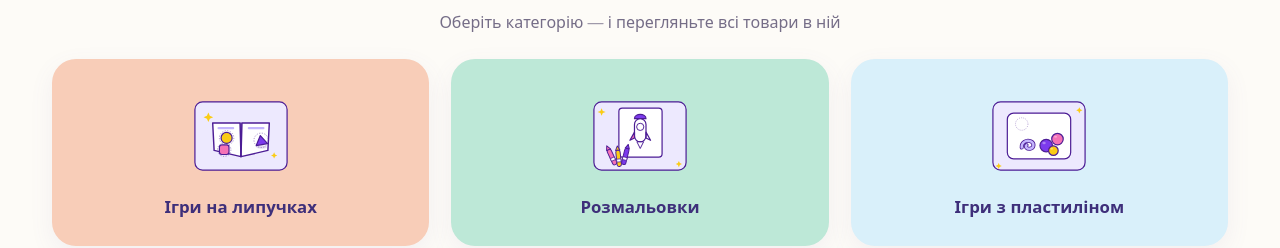
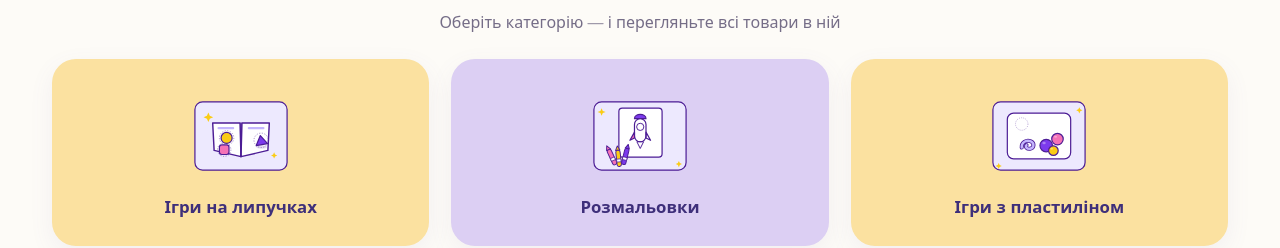
Before and after one commit to ProfessorDZ/barndom, a plain HTML site: page index.html in a window 1280 px wide. Shown: the part 559-807 px from the top of the page. Drawn offline with nearby package versions, Linux system fonts and the light colour scheme.

Commit message:
Use two tile colours on the home page
Co-Authored-By: Claude Opus 5 <noreply@anthropic.com>

```diff
--- a/css/styles.css
+++ b/css/styles.css
@@ -27,11 +27,10 @@
     lines) — never a big block; same tone as ink, just kept as its own
     variable for the few spots that used to be near-black */
 
-  /* pastel accents, tuned to the logo artwork — one per active home-page
-     tile, used sparingly elsewhere */
-  --color-peach: #f8cdb8; /* astronaut's skin tone */
-  --color-mint: #bde8d7; /* rocket's teal/mint */
-  --color-sky: #d9f0fa; /* astronaut suit's baby blue */
+  /* pastel accents, tuned to the logo artwork — the home-page tiles now
+     alternate between just --color-sun and --color-lilac (checkerboard,
+     driven by tile position — see the tile grid rules below); --color-sun
+     and --color-blush also still cover badges elsewhere */
   --color-sun: #fbe1a0; /* the star's warm yellow */
   --color-blush: #f6cbd8;
   --color-lilac: #dccff3;
@@ -934,28 +933,41 @@ button {
   box-shadow: var(--shadow-lift);
 }
 
-.type-tile--peach {
-  background: var(--color-peach);
-}
-
-.type-tile--mint {
-  background: var(--color-mint);
-}
-
-.type-tile--sky {
-  background: var(--color-sky);
-}
-
-.type-tile--sun {
+/* Two-colour checkerboard, driven by DOM position (not by the tile's
+   type/pastel modifier class) so it keeps alternating no matter how many
+   columns the grid currently has. At 1 and 3 columns a plain odd/even
+   split already checkerboards; at 2 columns (the 480–899px breakpoint)
+   odd/even would stripe the columns instead, so that width gets its own
+   period-4 pattern. The disabled (coming-soon) tile is excluded so it
+   always stays grey regardless of its position. */
+.tile-grid > .type-tile:not(.type-tile--disabled):nth-child(odd) {
   background: var(--color-sun);
 }
 
-.type-tile--blush {
-  background: var(--color-blush);
-}
-
-.type-tile--lilac {
+.tile-grid > .type-tile:not(.type-tile--disabled):nth-child(even) {
   background: var(--color-lilac);
+}
+
+@media (min-width: 480px) {
+  .tile-grid > .type-tile:not(.type-tile--disabled):nth-child(4n + 1),
+  .tile-grid > .type-tile:not(.type-tile--disabled):nth-child(4n + 4) {
+    background: var(--color-sun);
+  }
+
+  .tile-grid > .type-tile:not(.type-tile--disabled):nth-child(4n + 2),
+  .tile-grid > .type-tile:not(.type-tile--disabled):nth-child(4n + 3) {
+    background: var(--color-lilac);
+  }
+}
+
+@media (min-width: 900px) {
+  .tile-grid > .type-tile:not(.type-tile--disabled):nth-child(odd) {
+    background: var(--color-sun);
+  }
+
+  .tile-grid > .type-tile:not(.type-tile--disabled):nth-child(even) {
+    background: var(--color-lilac);
+  }
 }
 
 .type-tile__image {
```
